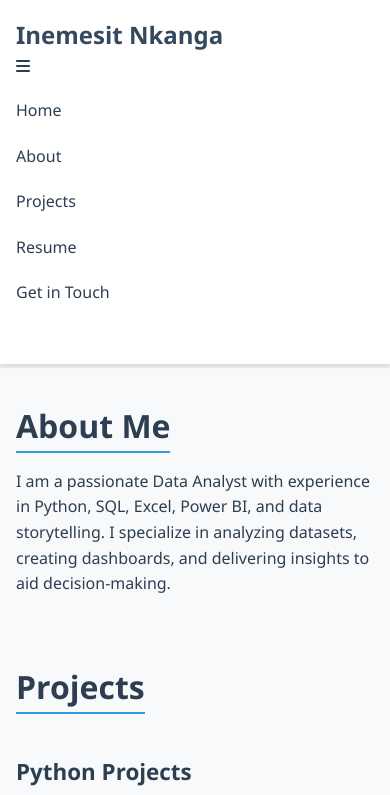
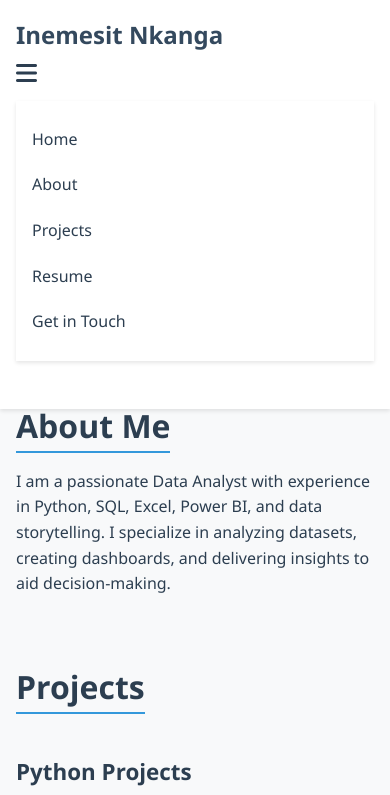
Before and after one commit to ineversedata/data-analyst-portfolio, a plain HTML site: page index.html in a window 390 px wide. Both pictures are taken after a click on the element 23 px from the left and 67 px from the top of the page. Shown: the top 795 px of the page. Drawn offline with Linux system fonts and the light colour scheme.

Commit message:
Update style.css

```diff
--- a/style.css
+++ b/style.css
@@ -162,3 +162,32 @@ footer {
     margin-bottom: 5px;
   }
 }
+.menu-toggle {
+  display: none;
+  font-size: 1.5rem;
+  cursor: pointer;
+  color: #2c3e50;
+}
+
+@media (max-width: 768px) {
+  .menu-toggle {
+    display: block;
+  }
+
+  .nav-links {
+    display: none;
+    flex-direction: column;
+    width: 100%;
+    background: #ffffff;
+    box-shadow: 0 2px 4px rgba(0,0,0,0.1);
+    padding: 1rem;
+  }
+
+  .nav-links.show {
+    display: flex;
+  }
+
+  nav ul li {
+    margin: 10px 0;
+  }
+}
```
